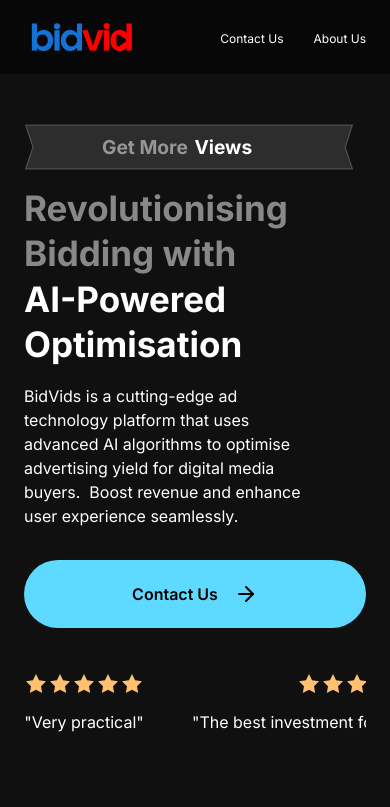
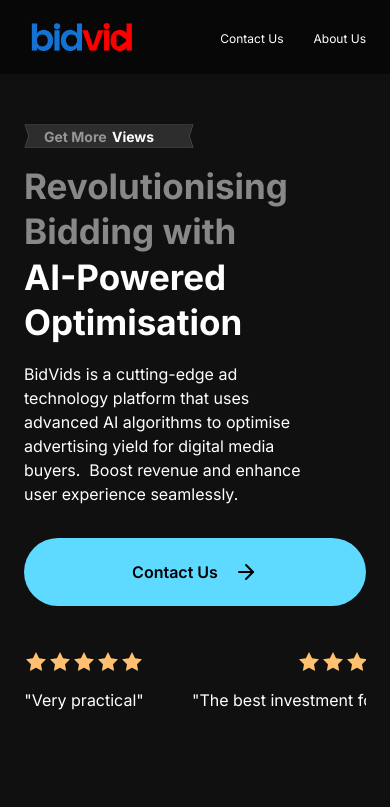
Before and after one commit to Cod3nator/bidvid-new, a Next.js app: page / in a window 390 px wide. Shown: the top 807 px of the page. Built offline with nearby package versions, Linux system fonts and the light colour scheme.

Commit message:
Changes on banner

```diff
--- a/app/globals.css
+++ b/app/globals.css
@@ -380,9 +380,13 @@ h1 {
     padding: 0px 24px;
   }
 
-/* .text-swap{
+.text-swap{
   width: 170px;
-} */
+}
+ .text-swap .text-content {
+   font-size: 14px;
+   text-indent: 20px;
+}
 
 
   .banner-content {
```
